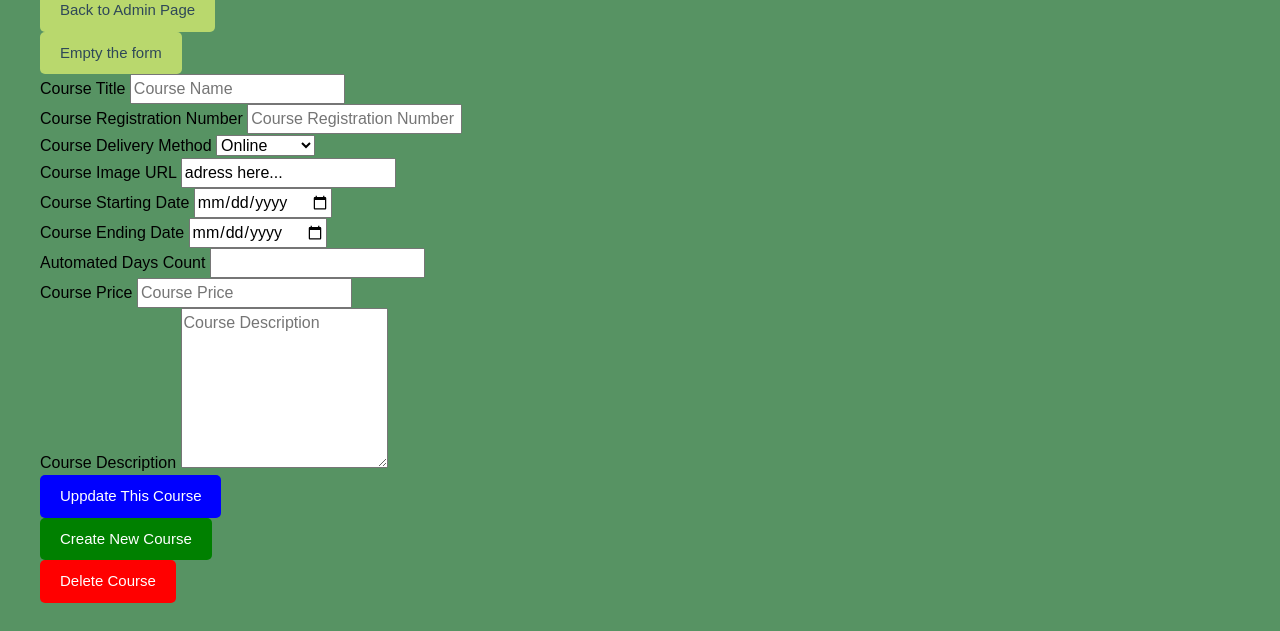
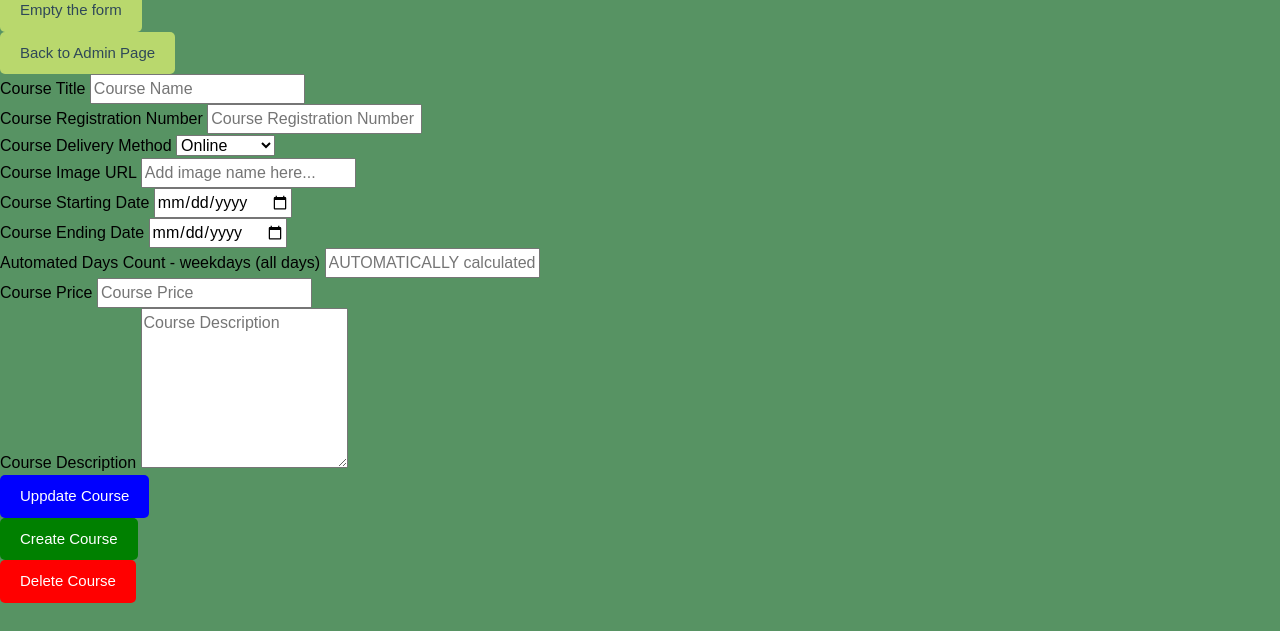
Before and after one commit to Tquillity/JavaScript_ii1, a website: page admin-edit-course.html in a window 1280 px wide. Shown: the part 169-800 px from the top of the page. Drawn offline with Linux system fonts and the light colour scheme.

Commit message:
styling: styling of admin pages, minor code tidying

```diff
--- a/admin-edit-course.html
+++ b/admin-edit-course.html
@@ -15,14 +15,15 @@
         <header id="header-nav-placeholder"></header>
 
     <main>
-        <section class="container">
+        <section class="margin-collapse-problem">
+            <div class="course-creation-container">
                 <h1>Edit Courses</h1>
+                <div class="top-course-button-container">
+                    <button type="button" id="clearFormButton" class="button">Empty the form</button>
                     <button id="backButton" class="button" onclick="location.href='admin-index.html'">Back to Admin Page</button>
+                </div>
 
                 <form id="updateCourseForm">
-                <div class="form-group">
-                    <button type="button" id="clearFormButton" class="button">Empty the form</button>
-                </div>
                     <div class="form-group">
                         <label for="title">Course Title</label>
                         <input type="text" id="title" name="title" placeholder="Course Name">
@@ -41,8 +42,7 @@
                     </div>
                     <div class="form-group">
                         <label for="imageUrl">Course Image URL</label>
-                    <input type="text" id="imageUrl" name="imageUrl" value="adress here..."
-                        placeholder="ange namn på bild här...">
+                        <input type="text" id="imageUrl" name="imageUrl" placeholder="Add image name here...">
                     </div>
                     <div class="form-group"> <!-- ! Byt ut om jag har tid över till ett JavaScript-baserat date picker library för att garantera en bättre lösning överolika browsers, samt att detta är en JS-kurs =P Ex. jQuery UI DatePicker, Pikaday, or Flatpickr. -->
                         <label for="startDate">Course Starting Date</label>
@@ -53,8 +53,8 @@
                         <input type="date" id="endDate" name="endDate" placeholder="Course Ending Date">
                     </div>
                     <div class="form-group">
-                    <label for="automatedDaysCount">Automated Days Count</label>
-                    <input type="text" id="automatedDaysCount" name="automatedDaysCount" readonly>
+                        <label for="automatedDaysCount">Automated Days Count - weekdays (all days) </label>
+                        <input type="text" id="automatedDaysCount" name="automatedDaysCount" readonly placeholder="AUTOMATICALLY calculated on Start & End date entry"> <!-- Remove readonly if you want to manually enter days count. -->
                     </div>
                     <div class="form-group">
                         <label for="price">Course Price</label>
@@ -64,16 +64,13 @@
                         <label for="description">Course Description</label>
                         <textarea id="description" name="description" placeholder="Course Description"></textarea>
                     </div>
-
-                <div class="form-group">
-                    <button type="submit" id="editButton" class="button">Uppdate This Course</button>
+                </form>
             </div>
-                <div class="form-group">
-                    <button type="submit" id="createButton" class="button">Create New Course</button>
-                </div class="form-group">
+            <div class="bottom-course-button-container">
+                    <button type="submit" id="editButton" class="button">Uppdate Course</button>
+                    <button type="submit" id="createButton" class="button">Create Course</button>
                     <button typre="submit" id="deleteButton" class="button">Delete Course</button>
             </div>
-            </form>
         </section>
     </main>
 
```
Also changed, not shown: courses.json (+24 -0 lines). Lines whose indentation alone changed are shown as unchanged.
